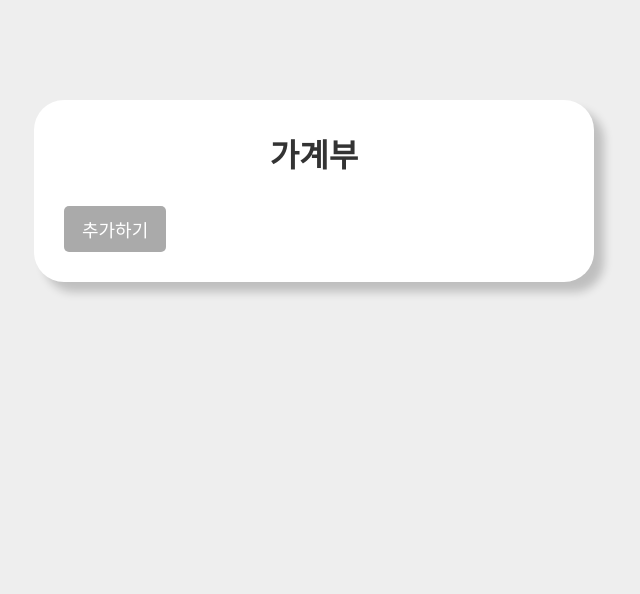
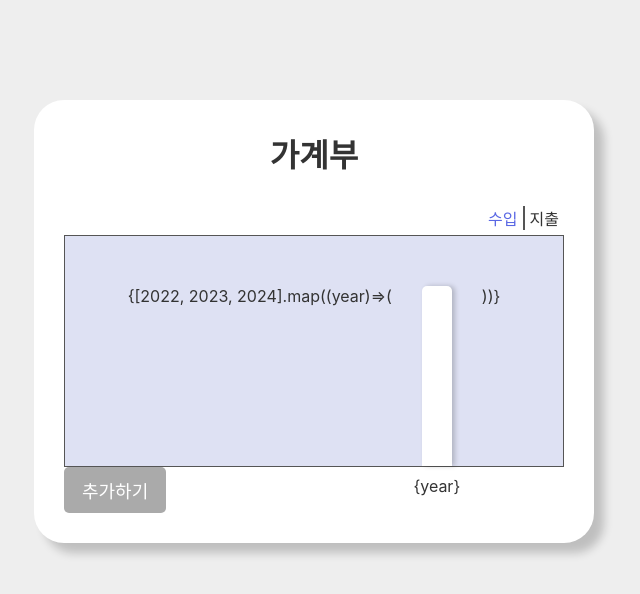
Before and after one commit to gydud25416/vue_migration, a Vue app in the folder vue_migration/: page / in a window 1280 px wide. Shown: the top 594 px of the page, without its empty margins (326-966 px from the left). Built offline with nearby package versions, Linux system fonts and the light colour scheme; the HTML template or start-up script is replaced by a standard one; a web font is replaced by a local one.

Commit message:
fix: 그래프 기준 상태 내부에서 관리

```diff
--- a/vue_migration/src/components/my-graph.vue
+++ b/vue_migration/src/components/my-graph.vue
@@ -14,16 +14,23 @@
 </template>
 
 <script setup lang="ts">
-import { defineProps } from 'vue';
+import { ref } from 'vue';
 
-defineProps<{
-  plusFilter : string
-}>();
+const plusFilter = ref<string>("+1");
 function PlusFilter(value:string){
   console.log(value)
 }
 </script>
 
 <style scoped>
+.wrap_graph{ border:1px solid #555; padding:50px 20px 0 20px; display: flex; gap:30px; justify-content: center;  background:#dee1f3; }
 
+.wrap_graph .graph_box{ position:relative; width:30px; height:180px;  border-radius: 5px 5px 0 0; display: flex; flex-direction: column; align-items: center; background:#fff; box-shadow: 3px 0px 5px rgba(0, 0, 0, 0.2);}
+.wrap_graph .graph_box .graph_item{width:100%; height:0%; background:#5967e4; position:absolute; bottom:0; transition:0.5s; }
+.wrap_graph .graph_box p{ position:absolute; top:100%; padding-top:10px; }
+
+.plusFilter.graph {display: flex; justify-content: flex-end; padding-bottom:5px;}
+.plusFilter.graph li{padding:0 5px;  cursor: pointer;}
+.plusFilter.graph   li.on{color:#5967e4; }
+.plusFilter.graph   li:nth-child(2){ border-left:2px solid #555;}
 </style>
--- a/vue_migration/src/views/HomeView.vue
+++ b/vue_migration/src/views/HomeView.vue
@@ -1,11 +1,13 @@
 <script setup lang="ts">
 import Button from '@/components/my-button.vue';
+import MyGraph from '@/components/my-graph.vue';
 import MyHeader from '@/components/my-header.vue';
 
 </script>
 
 <template>
     <MyHeader :title="'가계부'"/>
+    <MyGraph/>
     <RouterLink to="/add"><Button :text="'추가하기'" /></RouterLink>
 
 </template>
```
